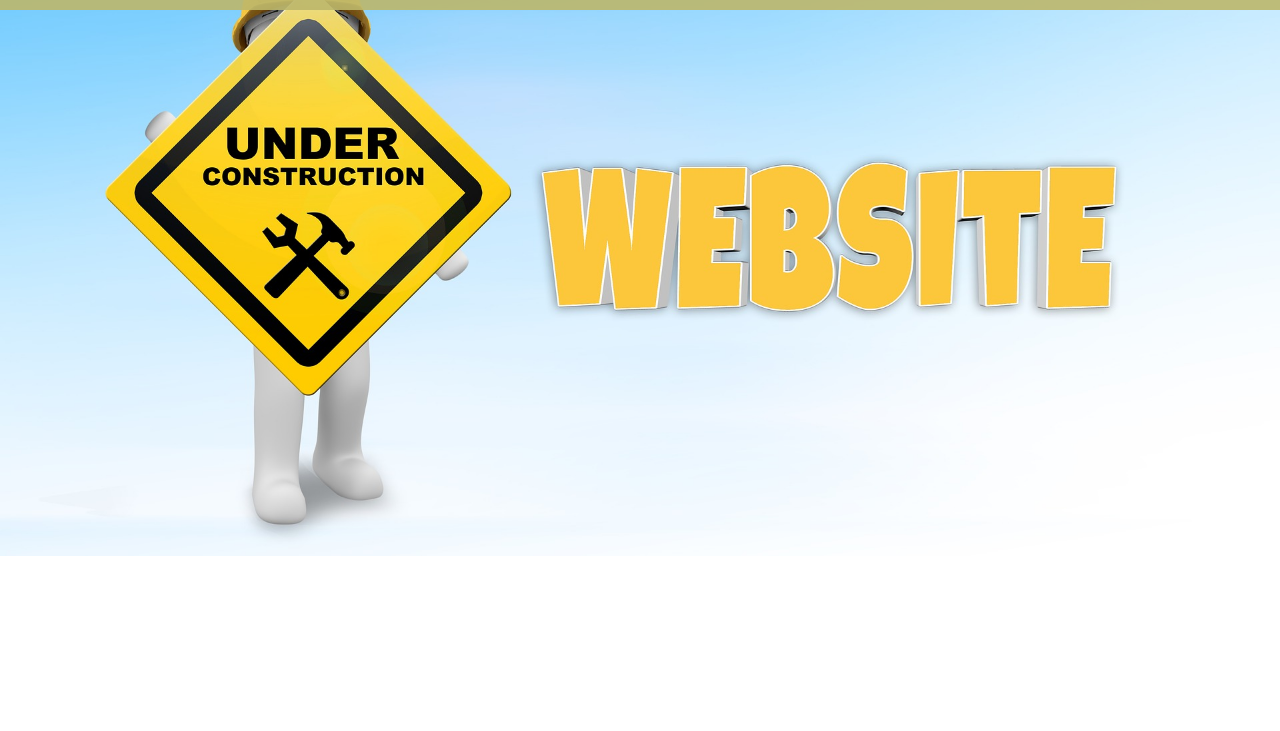
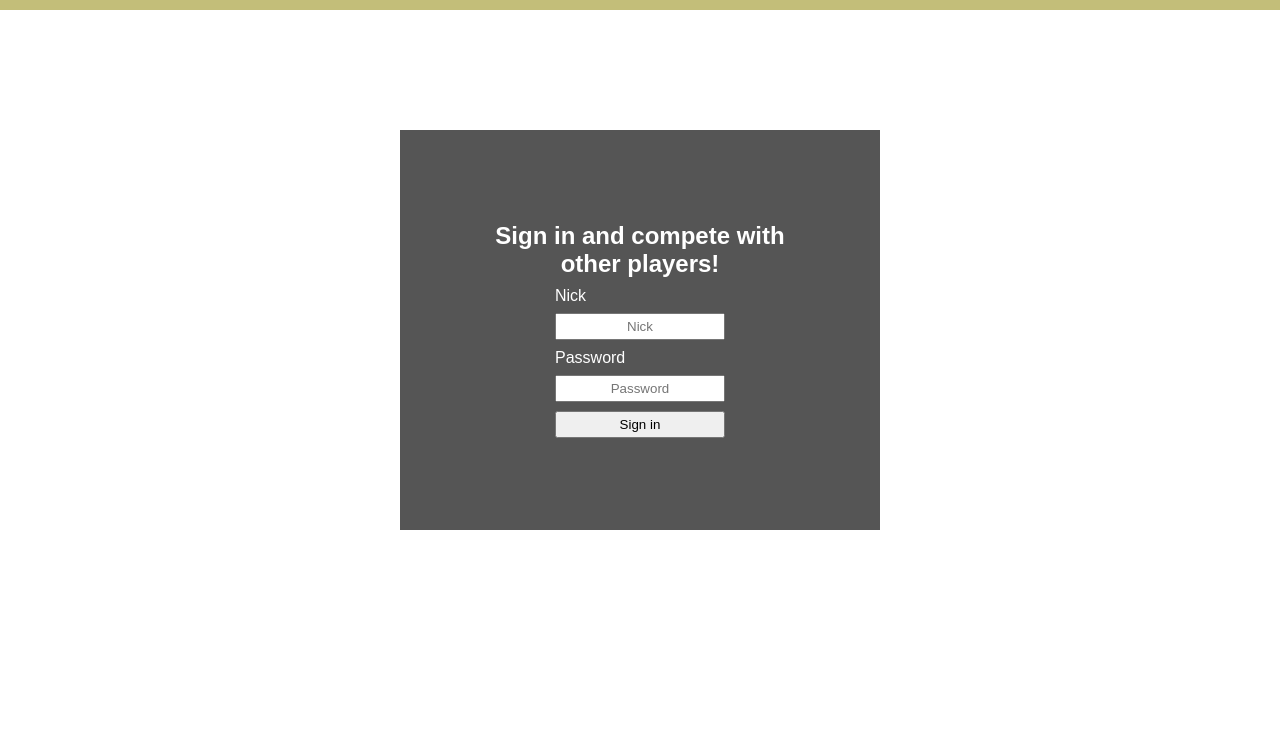
Before and after one commit to RafalRukat/Rapid_History, a website: page public/html/login.html in a window 1280 px wide. Shown: the part 69-800 px from the top of the page. Drawn offline with Linux system fonts and the light colour scheme; a web font is replaced by a local one.

Commit message:
Build login layout

```diff
--- a/package.json
+++ b/package.json
@@ -3,7 +3,9 @@
   "version": "1.0.0",
   "main": "app.js",
   "scripts": {
-    "test": "echo \"Error: no test specified\" && exit 1"
+    "test": "echo \"Error: no test specified\" && exit 1",
+    "start-mongo": "cd /d C:/Program Files/MongoDB/Server/6.0/bin && mongod.exe"
+
   },
   "keywords": [],
   "author": "",
--- a/public/css/style.css
+++ b/public/css/style.css
@@ -10,6 +10,9 @@
 
 body {
     --highlight: goldenrod;
+    --form-element-width: 170px;
+    --test-border: 1px solid white;
+
     font-family: 'Sansita', sans-serif;
     background-image: url("../img/mainbackground.jpg");
 }
@@ -60,12 +63,15 @@ body {
 .welcome {
     display: flex;
     flex-direction: column;
-    flex-grow: 1;
-    justify-content: space-around;
+    justify-content: center;
+    height: 80vh;
     color: white;
     font-size: 1.5rem;
 }
 
+.welcome * {
+    margin-bottom: 50px;
+}
 
 .play-panel {
     display: flex;
@@ -145,3 +151,53 @@ body {
     background-color: black;
     padding: 5%;
 }
+
+/*LOGIN*/
+.log-panel {
+    display: flex;
+    flex-direction: column;
+    justify-content: center;
+    height: 80vh;
+    color: white;
+    padding: 30px 400px;
+}
+
+.log-panel__call-to-login {
+    font-size: 1.5rem;
+}
+
+.log-panel__form {
+    display: flex;
+    flex-direction: column;
+    justify-content: space-around;
+    align-items: center;
+    height: 50vh;
+    padding: 11vh;
+    background-color: #000a;
+
+
+}
+
+.log-panel__label {
+    text-align: left;
+    width: var(--form-element-width);
+    font-size: 1rem;
+
+}
+
+.log-panel__input {
+    width: var(--form-element-width);
+    padding: 4px;
+}
+
+.log-panel__submit-button {
+    width: var(--form-element-width);
+    padding: 4px;
+
+
+}
+
+/*.log-panel__submit-button {*/
+/*    width: 100px;*/
+/*    height: 30px;*/
+/*}*/
--- a/public/html/login.html
+++ b/public/html/login.html
@@ -1,19 +1,11 @@
-<!DOCTYPE html>
-<html lang="en">
-<head>
-    <meta charset="UTF-8">
-    <title>Title</title>
-</head>
-<body>
 <!DOCTYPE html>
 <html lang="en">
 <head>
     <meta charset="UTF-8">
     <link rel="stylesheet" href="../css/style.css">
-    <title>Website is under construction</title>
-
+    <title>Login</title>
 </head>
-<body class="under-construction">
+<body>
 <nav class="navigation">
     <ul class="menu">
         <li class="menu__element"><a href="../index.html" class="menu__hyperlink">Home</a></li>
@@ -24,7 +16,17 @@
         <li class="menu__element"><a href="faq.html" class="menu__hyperlink">FAQ</a></li>
     </ul>
 </nav>
+<main class="log">
+<div class="log-panel">
+    <form class="log-panel__form" action="" method="post">
+        <h1 class="log-panel__call-to-login">Sign in and compete with other players!</h1>
+        <label for="nick" class="log-panel__label">Nick</label>
+        <input type="text" id="nick" class="log-panel__input" placeholder="Nick">
+        <label for="password" class="log-panel__label">Password</label>
+        <input type="password" id="password" class="log-panel__input" placeholder="Password">
+        <button type="submit" class="log-panel__submit-button">Sign in</button>
+    </form>
+</div>
+</main>
 </body>
 </html>
-</body>
-</html>
--- a/routes/game-copy.js
+++ b/routes/game-copy.js
@@ -1,5 +1,5 @@
-const {getRandomInt, shuffleTheArray} = require("../tools/my-tools");
-const fetch = require("node-fetch");
+// const {getRandomInt, shuffleTheArray} = require("../tools/my-tools");
+// const fetch = require("node-fetch");
 
 function gameRoutes(app) {
     const fetch = require("node-fetch");
```
Also changed, not shown: public/scripts/play.js (line endings or trailing spaces), 2 other files.
